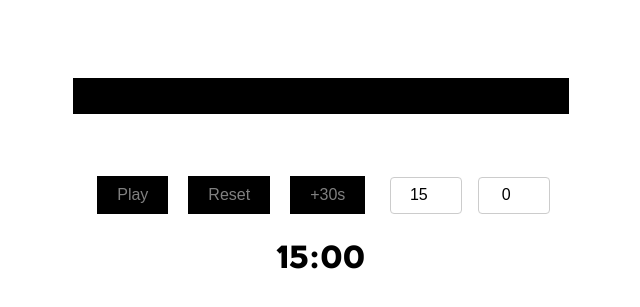
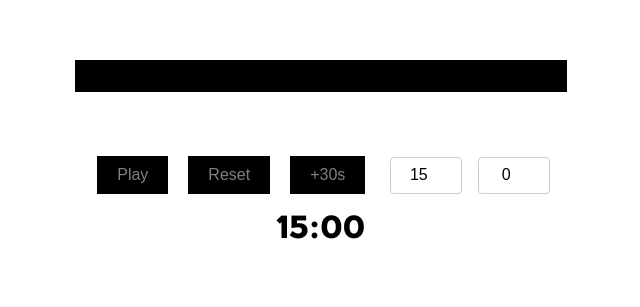
Before and after one commit to Lev1no/LoadingOverlay, a React (Create React App) app: page / in a window 1280 px wide. Shown: the part 245-552 px from the top of the page, without its empty margins (319-959 px from the left). Built offline with nearby package versions, Linux system fonts and the light colour scheme.

Commit message:
more style changes

```diff
--- a/src/Timer.css
+++ b/src/Timer.css
@@ -1,20 +1,31 @@
 /* Timer.css */
 .timer-container {
   text-align: center;
+  position: relative;
+}
+
+.timer-display-background {
+  font-size: 2em;
+  margin-top: 10px;
+  padding: 10px;
+  border-radius: 5px;
+  color: black; /* Ensure the text color is white for visibility */
 }
 
 .timer-display {
-  font-size: 2em;
-  margin-bottom: 20px;
+  font-size: 4em;
+  position: absolute;
+  bottom: 190px;
+  left: 50%; /* Center horizontally */
+  transform: translateX(-50%); /* Adjust horizontal position to center */
 }
 
 .progress-bar-container {
   width: 500px;
   height: 40px;
   background-color: black;
-  margin-bottom: 20px;
   position: relative;
-  border: 2px solid white; /* Add a white border to the container */
+  border: 4px solid white; /* Add a white border to the container */
   box-sizing: border-box; /* Include the border in the element's total width and height */
 }
 
@@ -63,11 +74,3 @@
   border: 1px solid #ccc;
   border-radius: 4px;
 }
-
-.timer-display-background {
-  font-size: 2em;
-  margin-top: 20px;
-  padding: 10px;
-  border-radius: 5px;
-  color: black; /* Ensure the text color is white for visibility */
-}
```
